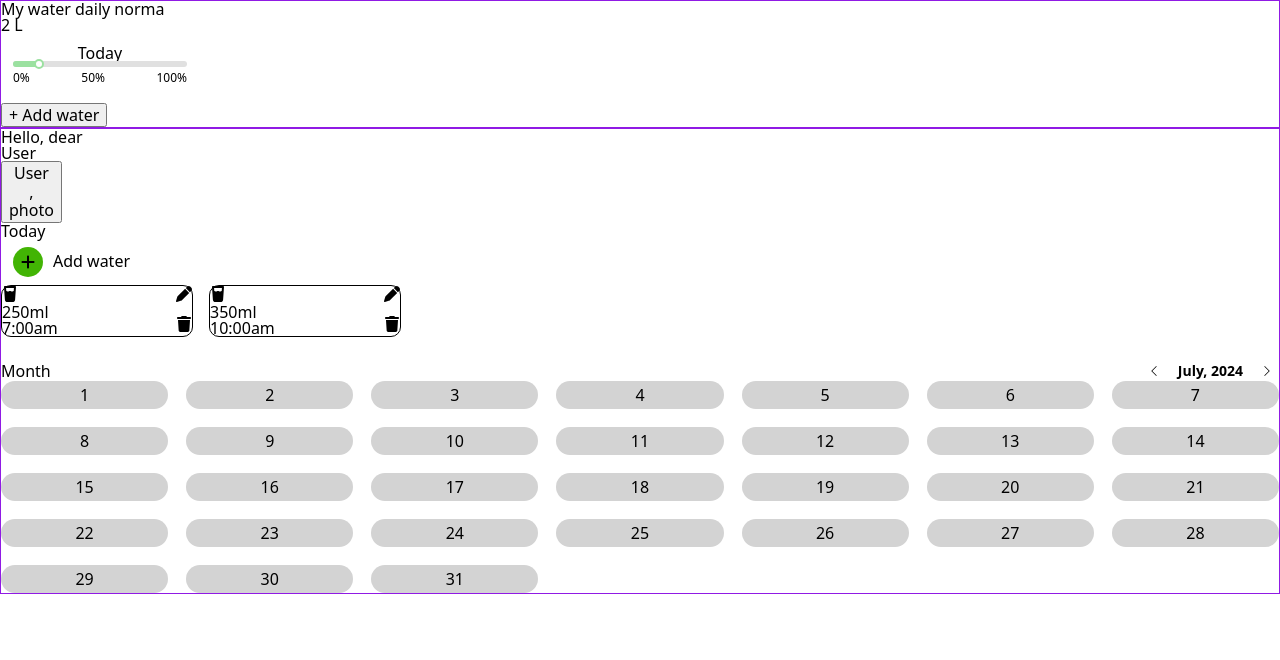
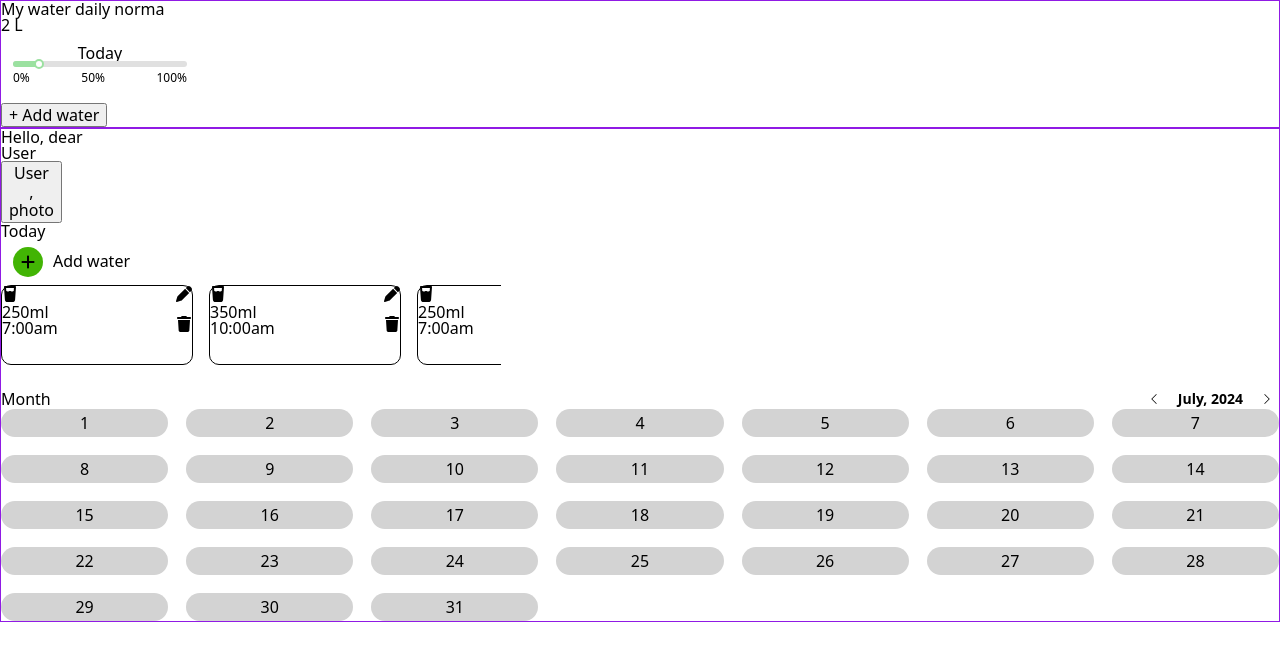
Before and after one commit to IIIMaroIII/HydroWise-frontend, a React (Vite) app: page /tracker in a window 1280 px wide. Shown: the top 660 px of the page. Built offline with nearby package versions, Linux system fonts and the light colour scheme.

Commit message:
upd dailyInfo

```diff
--- a/package.json
+++ b/package.json
@@ -23,6 +23,7 @@
     "react-hot-toast": "^2.4.1",
     "react-icons": "^5.2.1",
     "react-loader-spinner": "^6.1.6",
+    "react-modal": "^3.16.1",
     "react-redux": "^9.1.0",
     "react-router-dom": "^6.22.3",
     "react-toastify": "^10.0.5",
--- a/src/components/Water/WaterDetailedInfo/DailyInfo/DailyInfo.jsx
+++ b/src/components/Water/WaterDetailedInfo/DailyInfo/DailyInfo.jsx
@@ -8,10 +8,8 @@ const DailyInfo = () => {
   return (
     <>
       <ChooseDate />
-      <Button addClass={css.btn}>
-        <div className={css.addBtn}>
-          <FaPlus />
-        </div>
+      <Button addClass={css.btn} onClick={() => console.log('add water btn')}>
+        <FaPlus className={css.plusIcon} />
         <span>Add water</span>
       </Button>
       <WaterList />
--- a/src/components/Water/WaterDetailedInfo/DailyInfo/DailyInfo.module.css
+++ b/src/components/Water/WaterDetailedInfo/DailyInfo/DailyInfo.module.css
@@ -1,4 +1,4 @@
-.addBtn {
+.plusIcon {
   background-color: var(--green);
   width: 30px;
   height: 30px;
@@ -6,6 +6,7 @@
   align-items: center;
   justify-content: center;
   display: flex;
+  padding: 7px;
 }
 
 .btn {
--- a/src/components/Water/WaterDetailedInfo/DailyInfo/WaterList/WaterList.jsx
+++ b/src/components/Water/WaterDetailedInfo/DailyInfo/WaterList/WaterList.jsx
@@ -6,6 +6,10 @@ const WaterList = () => {
   const dailyItems = [
     { volume: '250ml', date: '7:00am', _id: 1 },
     { volume: '350ml', date: '10:00am', _id: 2 },
+    { volume: '250ml', date: '7:00am', _id: 3 },
+    { volume: '350ml', date: '10:00am', _id: 4 },
+    { volume: '250ml', date: '7:00am', _id: 5 },
+    { volume: '350ml', date: '10:00am', _id: 6 },
   ];
 
   return (
--- a/src/components/Water/WaterDetailedInfo/DailyInfo/WaterList/WaterList.module.css
+++ b/src/components/Water/WaterDetailedInfo/DailyInfo/WaterList/WaterList.module.css
@@ -1,11 +1,15 @@
 .list {
   display: flex;
   gap: 16px;
+  overflow-x: scroll;
+  max-width: 500px;
 }
 
 .item {
-  width: 192px;
+  min-width: 192px;
+  height: 80px;
   display: flex;
+  flex-basis: 200px;
   border: 1px solid black;
   border-radius: 10px;
   gap: 10px;
--- a/src/components/Water/WaterDetailedInfo/MonthInfo/Calendar/Calendar.jsx
+++ b/src/components/Water/WaterDetailedInfo/MonthInfo/Calendar/Calendar.jsx
@@ -12,14 +12,12 @@ export const Calendar = ({ selectedDate }) => {
     { length: daysInMonth },
     (_, index) => index + 1
   );
-  console.log(daysArray);
   return (
     <>
       <ul className={css.list}>
         {daysArray.map(day => (
           <li key={day} className={css.item}>
             <CalendarItem day={day} />
-            {console.log(day)}
           </li>
         ))}
       </ul>
```
Also changed, not shown: 1 other file (tests, documents, lock files or other folders).
